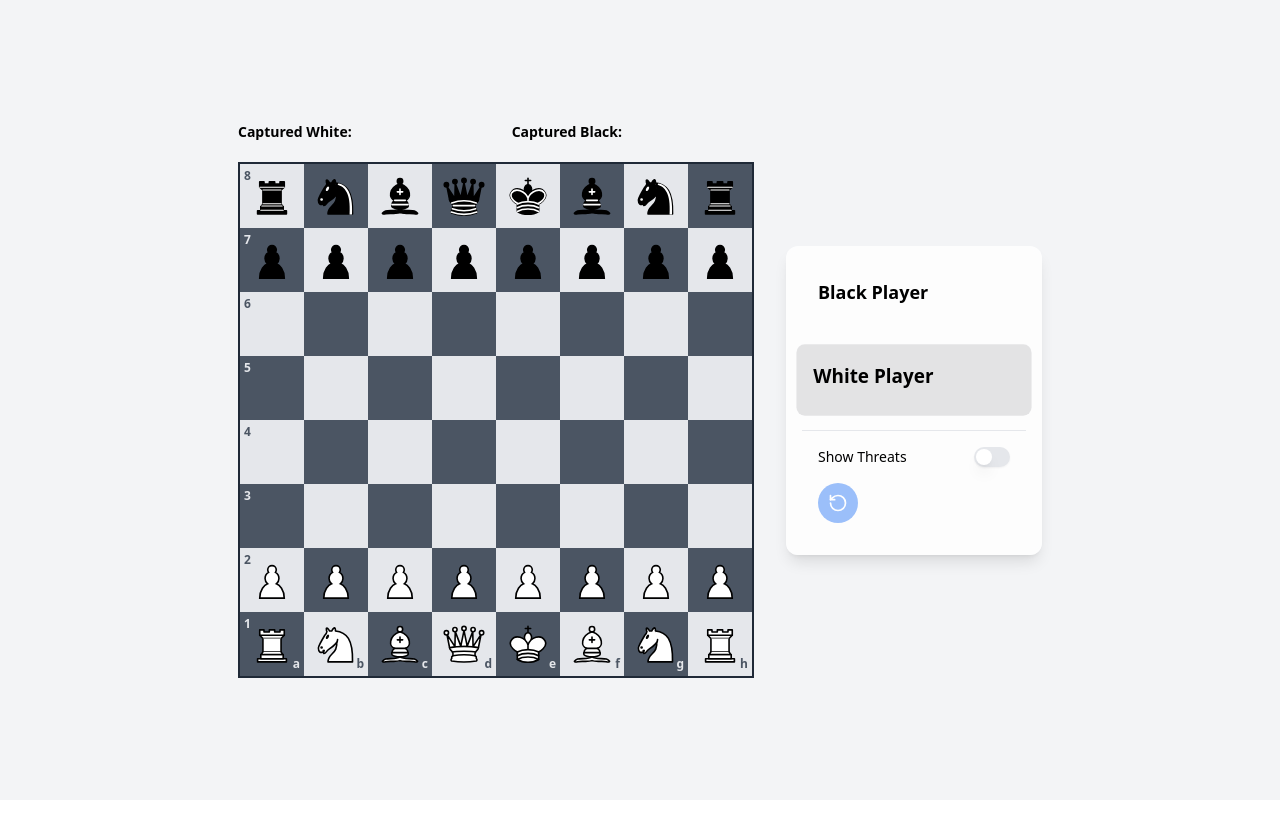
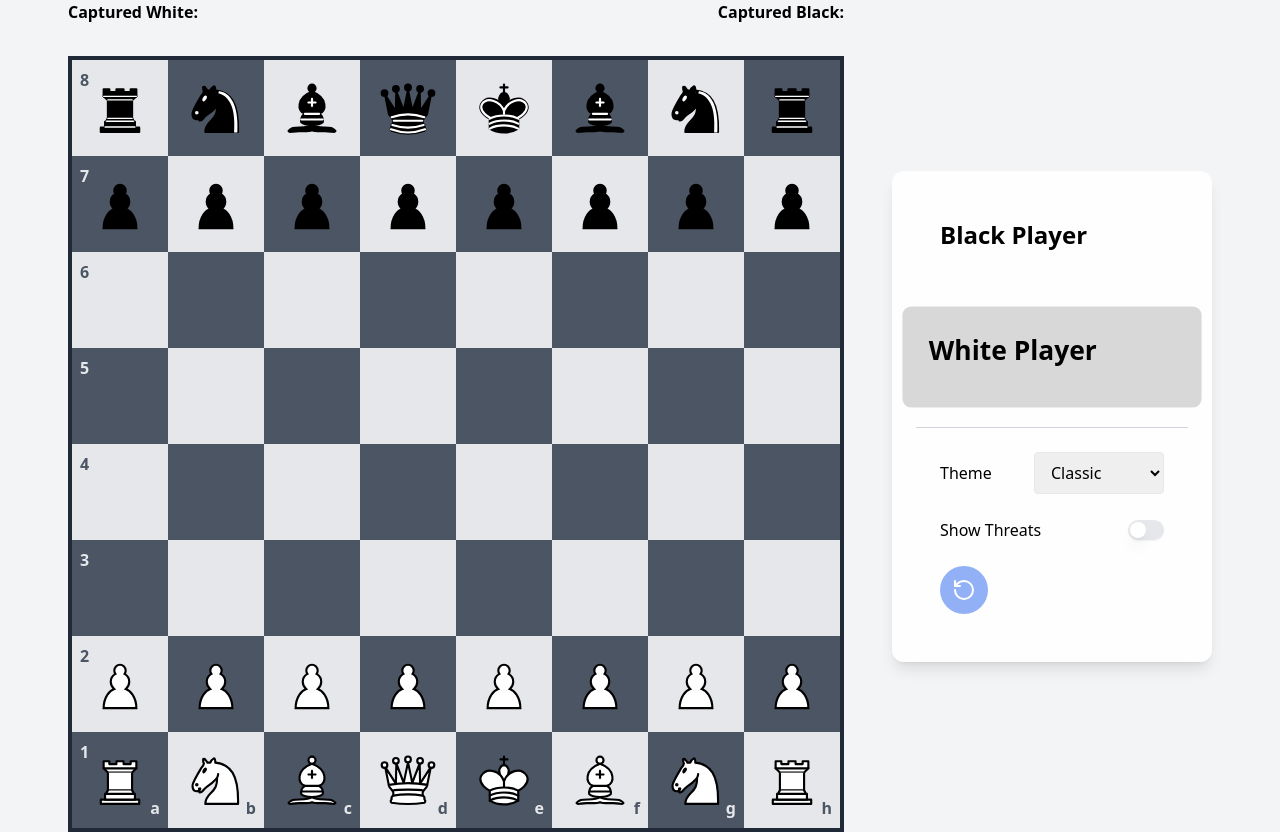
Before and after one commit to dowells-mike/chess-game, a React (Create React App) app: page / in a window 1280 px wide. Before the commit the page ends 800 px from the top, so only its background shows below. Built offline with nearby package versions, Linux system fonts and the light colour scheme.

Commit message:
different themes

```diff
--- a/src/App.tsx
+++ b/src/App.tsx
@@ -8,6 +8,7 @@ import {
   wouldBeInCheck,
   findKing
 } from './chess-check-detection';
+import { BoardTheme } from "./types";
 
 
 // Switch component implementation
@@ -54,6 +55,40 @@ interface PromotionState {
   color: Color;
 }
 
+const BOARD_THEMES: BoardTheme[] = [
+  {
+    name: "Classic",
+    lightSquare: "bg-gray-200",
+    darkSquare: "bg-gray-600",
+    background: "bg-gray-100",
+  },
+  {
+    name: "Wooden",
+    lightSquare: "bg-[#f0d9b5]",
+    darkSquare: "bg-[#b58863]",
+    background: "bg-[#e7d5b4]",
+    boardTexture: "wood-texture", // You'll need to add this image
+  },
+  {
+    name: "Marble",
+    lightSquare: "bg-[#f0f0f0]",
+    darkSquare: "bg-[#a0a0a0]",
+    background: "bg-[#e0e0e0]",
+    boardTexture: "marble-texture",
+  },
+  {
+    name: "Vintage",
+    lightSquare: "bg-[#eeeed2]",
+    darkSquare: "bg-[#769656]",
+    background: "bg-[#dfdfdf]",
+  },
+  {
+    name: "Dark Mode",
+    lightSquare: "bg-gray-700",
+    darkSquare: "bg-gray-900",
+    background: "bg-gray-800",
+  },
+];
 
 const INITIAL_BOARD: Board = [
   [
@@ -105,6 +140,7 @@ const App: React.FC = () => {
     to: Position;
   } | null>(null);
   const [selectedHistoryMove, setSelectedHistoryMove] = useState<Move | null>(null);
+  const [currentTheme, setCurrentTheme] = useState<BoardTheme>(BOARD_THEMES[0]);
 
 
   // Replace the existing getPieceMoves function with this one
@@ -426,32 +462,32 @@ const App: React.FC = () => {
   };
 
   return (
-    <div className="flex items-center justify-center gap-8 min-h-screen bg-gray-100">
+    <div className={`flex items-center justify-center gap-12 min-h-screen ${currentTheme.background}`}>
       <div>
         {/* Captured Pieces */}
-        <div className="flex justify-between w-96 mb-4">
+        <div className="flex justify-between w-128 mb-6">
           <div>
-            <h3 className="text-sm font-semibold mb-1">Captured White:</h3>
-            <div className="flex flex-wrap gap-1">
+            <h3 className="text-base font-semibold mb-2">Captured White:</h3>
+            <div className="flex flex-wrap gap-2">
               {capturedPieces.w.map((piece, i) => (
                 <img
                   key={i}
                   src={`/${piece.color}${piece.type.toUpperCase()}.svg`}
                   alt={`${piece.color}${piece.type}`}
-                  className="w-6 h-6"
+                  className="w-8 h-8"
                 />
               ))}
             </div>
           </div>
           <div>
-            <h3 className="text-sm font-semibold mb-1">Captured Black:</h3>
-            <div className="flex flex-wrap gap-1">
+            <h3 className="text-base font-semibold mb-2">Captured Black:</h3>
+            <div className="flex flex-wrap gap-2">
               {capturedPieces.b.map((piece, i) => (
                 <img
                   key={i}
                   src={`/${piece.color}${piece.type.toUpperCase()}.svg`}
                   alt={`${piece.color}${piece.type}`}
-                  className="w-6 h-6"
+                  className="w-8 h-8"
                 />
               ))}
             </div>
@@ -459,7 +495,14 @@ const App: React.FC = () => {
         </div>
 
         {/* Board */}
-        <div className="grid grid-cols-8 gap-0 border-2 border-gray-800">
+        <div
+          className="grid grid-cols-8 gap-0 border-4 border-gray-800"
+          style={currentTheme.boardTexture ? {
+            backgroundImage: `url(/${currentTheme.boardTexture}.jpg)`,
+            backgroundSize: 'cover',
+            backgroundBlendMode: 'multiply'
+          } : {}}
+        >
           {board.map((row, rowIndex) =>
             row.map((piece, colIndex) => {
               const pos = `${rowIndex},${colIndex}` as Position;
@@ -484,14 +527,14 @@ const App: React.FC = () => {
               return (
                 <div
                   key={pos}
-                  className={`w-16 h-16 flex items-center justify-center relative cursor-pointer group
-                    ${isDark ? "bg-gray-600" : "bg-gray-200"}
-                    ${isLastMoveFrom || isLastMoveTo ? "!bg-yellow-200" : ""}
-                    ${isUnderAttack ? "!bg-red-400" : ""}
-                    ${isSelected ? "!bg-blue-400" : ""}
-                    ${isValidTarget && !isAttackableBySelected ? "!bg-green-400" : ""}
-                    ${isAttackableBySelected ? "!bg-red-600" : ""}
-                    ${isCurrentPlayerPiece ? "hover:!bg-blue-300" : ""}
+                  className={`w-24 h-24 flex items-center justify-center relative cursor-pointer group
+                    ${isDark ? currentTheme.darkSquare : currentTheme.lightSquare}
+                    ${isLastMoveFrom || isLastMoveTo ? "!bg-yellow-300" : ""}
+                    ${isUnderAttack ? "!bg-red-500" : ""}
+                    ${isSelected ? "!bg-blue-500" : ""}
+                    ${isValidTarget && !isAttackableBySelected ? "!bg-green-500" : ""}
+                    ${isAttackableBySelected ? "!bg-red-700" : ""}
+                    ${isCurrentPlayerPiece ? "hover:!bg-blue-400" : ""}
                     transition-colors duration-300
                   `}
                   onClick={() => handleSquareClick(pos)}
@@ -500,18 +543,18 @@ const App: React.FC = () => {
                     <img
                       src={`/${piece.color}${piece.type.toUpperCase()}.svg`}
                       alt={`${piece.color}${piece.type}`}
-                      className="w-12 h-12 pointer-events-none"
+                      className="w-16 h-16 pointer-events-none"
                     />
                   )}
                   {/* File and rank labels */}
                   {colIndex === 0 && (
-                    <span className={`absolute left-1 top-1 text-xs font-semibold
+                    <span className={`absolute left-2 top-2 text-base font-semibold
                       ${isDark ? 'text-gray-200' : 'text-gray-600'}`}>
                       {8 - rowIndex}
                     </span>
                   )}
                   {rowIndex === 7 && (
-                    <span className={`absolute right-1 bottom-1 text-xs font-semibold
+                    <span className={`absolute right-2 bottom-2 text-base font-semibold
                       ${isDark ? 'text-gray-200' : 'text-gray-600'}`}>
                       {String.fromCharCode(97 + colIndex)}
                     </span>
@@ -524,16 +567,16 @@ const App: React.FC = () => {
       </div>
 
       {isCheck && !isCheckmate && (
-  <div className="fixed top-4 left-1/2 transform -translate-x-1/2 bg-red-500 text-white px-4 py-2 rounded-lg shadow-lg z-50">
+        <div className="fixed top-6 left-1/2 transform -translate-x-1/2 bg-red-600 text-white px-6 py-3 rounded-lg shadow-lg z-50 text-lg">
           Check!
         </div>
       )}
 
       {isCheckmate && (
-  <div className="fixed inset-0 bg-black bg-opacity-50 flex items-center justify-center z-50">
-    <div className="bg-white p-8 rounded-lg shadow-xl">
-      <h2 className="text-3xl font-bold mb-4">Checkmate!</h2>
-      <p className="text-xl mb-6">
+        <div className="fixed inset-0 bg-black bg-opacity-60 flex items-center justify-center z-50">
+          <div className="bg-white p-12 rounded-lg shadow-xl">
+            <h2 className="text-4xl font-bold mb-6">Checkmate!</h2>
+            <p className="text-2xl mb-8">
               {turn === "w" ? "Black" : "White"} wins!
             </p>
             <button
@@ -547,7 +590,7 @@ const App: React.FC = () => {
                 setIsCheck(false);
                 setIsCheckmate(false);
               }}
-        className="bg-blue-500 text-white px-4 py-2 rounded hover:bg-blue-600"
+              className="bg-blue-600 text-white px-6 py-3 rounded hover:bg-blue-700 text-lg"
             >
               New Game
             </button>
@@ -556,57 +599,72 @@ const App: React.FC = () => {
       )}
 
       {/* Side Panel */}
-      <div className="w-64 bg-white bg-opacity-80 rounded-xl shadow-lg backdrop-blur-sm p-4">
-  <div className="space-y-4">
+      <div className="w-80 bg-white bg-opacity-90 rounded-xl shadow-lg backdrop-blur-sm p-6">
+        <div className="space-y-6">
           <div
-      className={`p-4 rounded-lg transition-all duration-200 ${
-        turn === "b" ? "bg-black/10 scale-105" : ""
+            className={`p-6 rounded-lg transition-all duration-200 ${
+              turn === "b" ? "bg-black/15 scale-110" : ""
             }`}
           >
-      <h2 className="text-lg font-semibold mb-2">Black Player</h2>
+            <h2 className="text-2xl font-semibold mb-3">Black Player</h2>
           </div>
 
-
           <div
-      className={`p-4 rounded-lg transition-all duration-200 ${
-        turn === "w" ? "bg-black/10 scale-105" : ""
+            className={`p-6 rounded-lg transition-all duration-200 ${
+              turn === "w" ? "bg-black/15 scale-110" : ""
             }`}
           >
-      <h2 className="text-lg font-semibold mb-2">White Player</h2>
+            <h2 className="text-2xl font-semibold mb-3">White Player</h2>
           </div>
 
+          <div className="space-y-6 p-6 border-t border-gray-300">
 
-    <div className="space-y-4 p-4 border-t border-gray-200">
+            <div className="flex items-center justify-between mb-4">
+              <label className="text-base font-medium">Theme</label>
+              <select
+                value={currentTheme.name}
+                onChange={(e) => {
+                  const selectedTheme = BOARD_THEMES.find(theme => theme.name === e.target.value);
+                  if (selectedTheme) setCurrentTheme(selectedTheme);
+                }}
+                className="px-3 py-2 border rounded text-base"
+              >
+                {BOARD_THEMES.map(theme => (
+                  <option key={theme.name} value={theme.name}>
+                    {theme.name}
+                  </option>
+                ))}
+              </select>
+            </div>
+
             <div className="flex items-center justify-between">
-        <label className="text-sm font-medium">Show Threats</label>
+              <label className="text-base font-medium">Show Threats</label>
               <Switch checked={showThreats} onCheckedChange={setShowThreats} />
             </div>
-
 
             <button
               onClick={handleUndo}
               disabled={moveHistory.length === 0}
-        className="w-10 h-10 rounded-full bg-blue-500 text-white flex items-center justify-center hover:bg-blue-600 disabled:opacity-50 disabled:hover:bg-blue-500 transition-colors group relative"
+              className="w-12 h-12 rounded-full bg-blue-600 text-white flex items-center justify-center hover:bg-blue-700 disabled:opacity-50 disabled:hover:bg-blue-600 transition-colors group relative"
               title="Undo move"
             >
-        <RotateCcw className="w-5 h-5" />
-        <span className="absolute invisible group-hover:visible bg-gray-800 text-white text-xs py-1 px-2 rounded -top-8 left-1/2 transform -translate-x-1/2">
+              <RotateCcw className="w-6 h-6" />
+              <span className="absolute invisible group-hover:visible bg-gray-800 text-white text-sm py-1 px-3 rounded -top-10 left-1/2 transform -translate-x-1/2">
                 Undo move
               </span>
             </button>
           </div>
 
-
           {/* Move History Section */}
           {moveHistory.length > 0 && (
-      <div className="border-t border-gray-200 pt-4">
-        <h3 className="text-lg font-semibold mb-2">Move History</h3>
-        <div className="max-h-64 overflow-y-auto">
-          <table className="w-full text-sm">
+            <div className="border-t border-gray-300 pt-6">
+              <h3 className="text-2xl font-semibold mb-4">Move History</h3>
+              <div className="max-h-80 overflow-y-auto">
+                <table className="w-full text-base">
                   <thead>
-              <tr className="bg-gray-100">
-                <th className="px-2 py-1 text-left">Move</th>
-                <th className="px-2 py-1 text-left">Piece</th>
+                    <tr className="bg-gray-200">
+                      <th className="px-4 py-2 text-left">Move</th>
+                      <th className="px-4 py-2 text-left">Piece</th>
                     </tr>
                   </thead>
                   <tbody>
@@ -622,12 +680,11 @@ const App: React.FC = () => {
                         boardCopy[fromRow][fromCol] = null;
                       }
 
-
                       return (
                         <tr
                           key={index}
-                    className={`cursor-pointer hover:bg-gray-100 ${
-                      selectedHistoryMove === move ? 'bg-blue-100' : ''
+                          className={`cursor-pointer hover:bg-gray-200 ${
+                            selectedHistoryMove === move ? 'bg-blue-200' : ''
                           }`}
                           onClick={() => {
                             setBoard(boardCopy);
@@ -638,14 +695,14 @@ const App: React.FC = () => {
                             });
                           }}
                         >
-                    <td className="px-2 py-1">
+                          <td className="px-4 py-2">
                             {convertMoveToSAN(move, boardCopy, moveHistory.slice(0, index))}
                           </td>
-                    <td className="px-2 py-1">
+                          <td className="px-4 py-2">
                             <img
                               src={`/${move.piece.color}${move.piece.type.toUpperCase()}.svg`}
                               alt={`${move.piece.color}${move.piece.type}`}
-                        className="w-5 h-5"
+                              className="w-6 h-6"
                             />
                           </td>
                         </tr>
@@ -660,20 +717,20 @@ const App: React.FC = () => {
       </div>
 
       {promotionState && (
-        <div className="fixed inset-0 bg-black bg-opacity-50 flex items-center justify-center">
-          <div className="bg-white p-4 rounded-lg">
-            <h2 className="text-xl font-bold mb-4">Choose promotion piece:</h2>
-            <div className="flex gap-4">
+        <div className="fixed inset-0 bg-black bg-opacity-60 flex items-center justify-center">
+          <div className="bg-white p-6 rounded-lg">
+            <h2 className="text-2xl font-bold mb-6">Choose promotion piece:</h2>
+            <div className="flex gap-6">
               {(["q", "r", "b", "n"] as PieceType[]).map((type) => (
                 <button
                   key={type}
                   onClick={() => handlePromotion(type)}
-                  className="p-2 hover:bg-gray-200 rounded"
+                  className="p-3 hover:bg-gray-300 rounded"
                 >
                   <img
                     src={`/${promotionState.color}${type.toUpperCase()}.svg`}
                     alt={`${promotionState.color}${type}`}
-                    className="w-16 h-16"
+                    className="w-24 h-24"
                   />
                 </button>
               ))}
--- a/src/types.ts
+++ b/src/types.ts
@@ -10,4 +10,12 @@ interface Piece {
 
 type Board = (Piece | null)[][];
 
-export type { Color, PieceType, Position, Piece, Board };
+type BoardTheme = {
+    name: string;
+    lightSquare: string;
+    darkSquare: string;
+    background: string;
+    boardTexture?: string;
+};
+
+export type { Color, PieceType, Position, Piece, Board, BoardTheme };
```
Also changed, not shown: public/marble-texture.jpg (added), public/wood-texture.jpg (added). Lines whose indentation alone changed are shown as unchanged.
